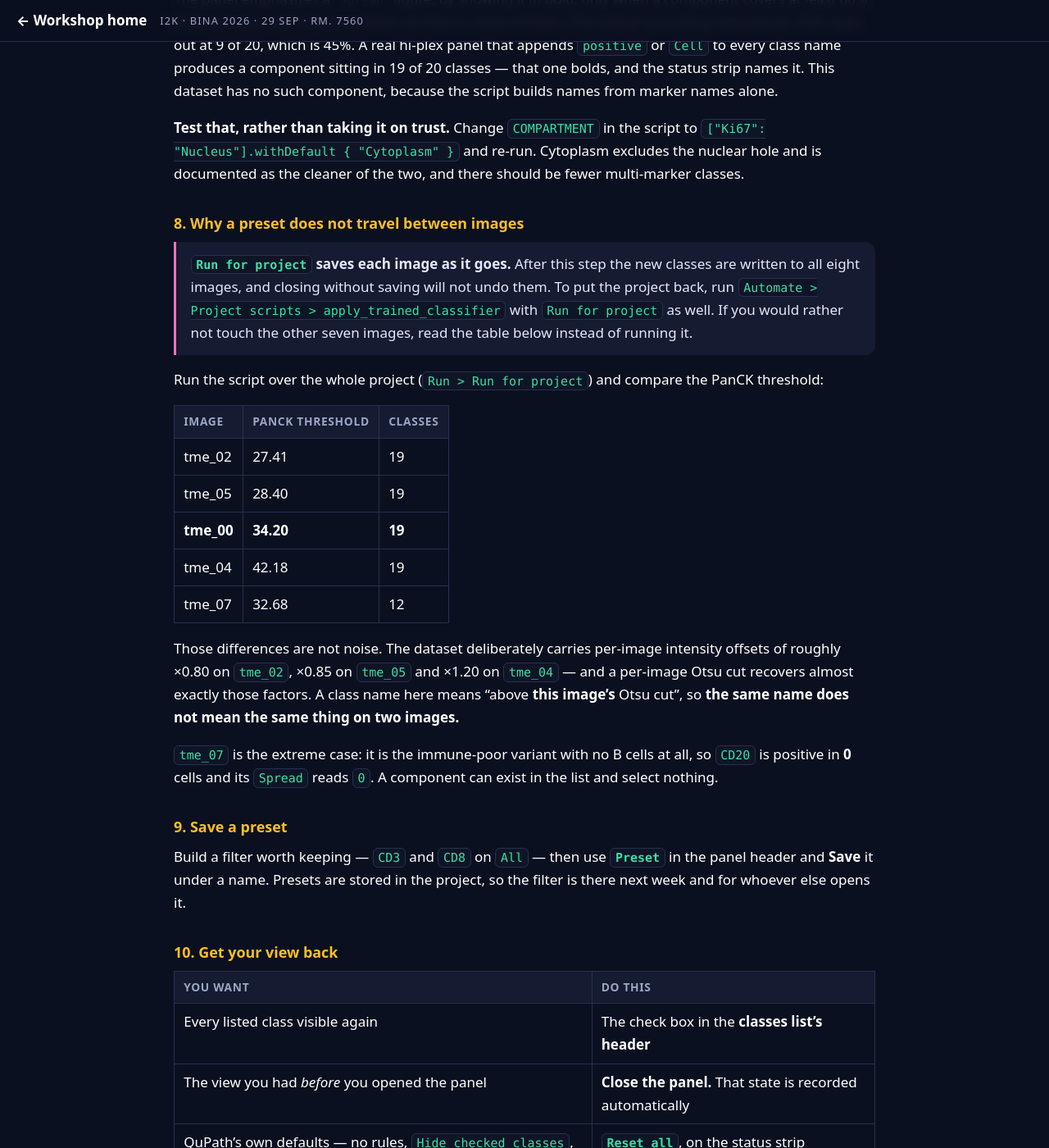
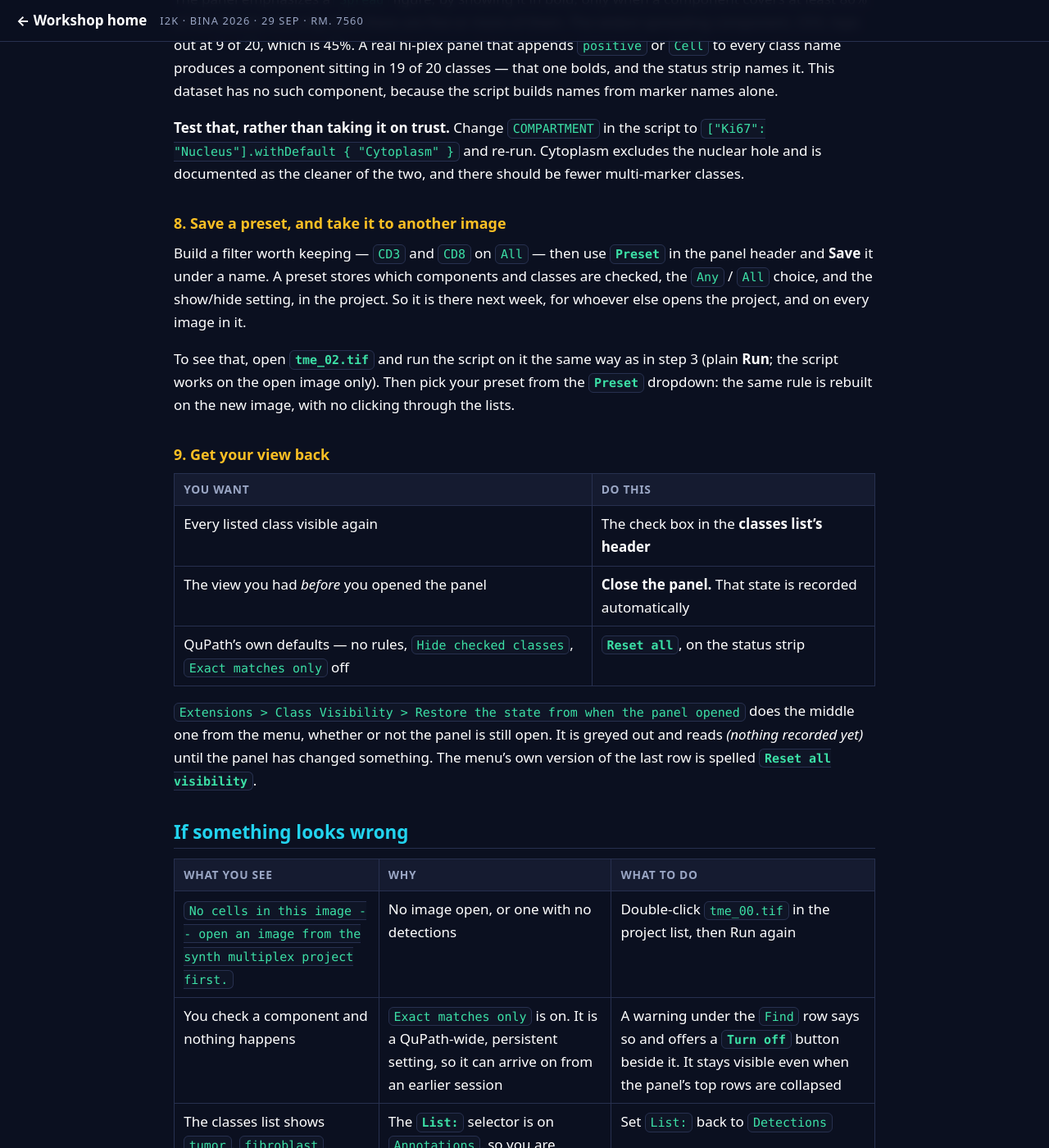
Before and after one commit to MichaelSNelson/BINA-I2K-2026-QuPath-Extensions, a Jekyll site: the page built from docs/14-class-visibility.md, in a window 1280 px wide and 1400 px high, scrolled down 8704 px. Shown: the whole window at 82% size. Built offline with Jekyll 4.4.1, drawn with Linux system fonts in a browser that asks for light colours; some of the changed text lies outside the part shown.

Commit message:
Guide 14: drop the per-image threshold step; presets travel between images
Step 8 argued from the script's per-image thresholds that a preset should
not be trusted across images. Presets store components, classes, Any/All
and the show/hide setting in the project and rebuild by name on any
image, so the step now saves one on tme_00 and applies it on tme_02.
Run-for-project warning and threshold table removed with it.

Claude-Session: https://claude.ai/code/session_01KwiACUr5MacuDvqp74c96o

```diff
--- a/docs/14-class-visibility.md
+++ b/docs/14-class-visibility.md
@@ -75,7 +75,7 @@ for the built-in class list. The walkthrough therefore starts by **changing the
 data** — one script labels every cell by the markers it is actually positive for.
 
 Every number below is from **`tme_00.tif`** and was produced by the run this guide describes.
-On another image they differ, and step 8 is about why.
+On another image the numbers differ.
 
 ### 1. Get the data
 
@@ -134,8 +134,7 @@ walkthroughs need is lost.
 **To get the six type classes back:** `Automate > Project scripts > apply_trained_classifier`,
 then **Run**. For the deliberately imperfect version used by Classify Object Subset, run
 `classify_with_marker_gate` instead. To discard the change entirely, close the image and answer
-**No** when QuPath asks whether to save changes to `tme_00.tif` — but see the warning in step 8
-first, because `Run for project` saves as it goes and that escape route is then gone.
+**No** when QuPath asks whether to save changes to `tme_00.tif`.
 
 </details>
 
@@ -156,8 +155,8 @@ dilute a nuclear marker.
 >    `CD3: CD20` — a T cell and a B cell at once. The dataset's ground truth is clean by
 >    construction, one lineage marker per cell type, so **every multi-lineage combination here is
 >    an artifact** of the 5 µm cell expansion picking up signal from a neighbor.
-> 2. **Thresholds are computed per image**, over the cells of the open image only. Step 8 is about
->    what that costs you.
+> 2. **Thresholds are computed per image**, over the cells of the open image only, so the same
+>    class name can mean a slightly different cut on another image.
 > 3. **The data are synthetic and background-free**, which is what makes a plain threshold work at
 >    all. Real hi-plex data with autofluorescence is not this well behaved.
 
@@ -297,39 +296,18 @@ builds names from marker names alone.
 `["Ki67": "Nucleus"].withDefault { "Cytoplasm" }` and re-run. Cytoplasm excludes the nuclear
 hole and is documented as the cleaner of the two, and there should be fewer multi-marker classes.
 
-### 8. Why a preset does not travel between images
-
-> **`Run for project` saves each image as it goes.** After this step the new classes are written
-> to all eight images, and closing without saving will not undo them. To put the project back, run
-> `Automate > Project scripts > apply_trained_classifier` with `Run for project` as well. If you
-> would rather not touch the other seven images, read the table below instead of running it.
-
-Run the script over the whole project (`Run > Run for project`) and compare the PanCK threshold:
-
-| Image | PanCK threshold | Classes |
-|---|---|---|
-| tme_02 | 27.41 | 19 |
-| tme_05 | 28.40 | 19 |
-| **tme_00** | **34.20** | **19** |
-| tme_04 | 42.18 | 19 |
-| tme_07 | 32.68 | 12 |
-
-Those differences are not noise. The dataset deliberately carries per-image intensity offsets of
-roughly ×0.80 on `tme_02`, ×0.85 on `tme_05` and ×1.20 on `tme_04` — and a per-image Otsu cut
-recovers almost exactly those factors. A class name here means "above **this image's** Otsu
-cut", so **the same name does not mean the same thing on two images.**
-
-`tme_07` is the extreme case: it is the immune-poor variant with no B cells at all, so `CD20` is
-positive in **0** cells and its `Spread` reads `0`. A component can exist in the list and select
-nothing.
-
-### 9. Save a preset
+### 8. Save a preset, and take it to another image
 
 Build a filter worth keeping — `CD3` and `CD8` on `All` — then use **`Preset`** in the panel
-header and **Save** it under a name. Presets are stored in the project, so the filter is there
-next week and for whoever else opens it.
+header and **Save** it under a name. A preset stores which components and classes are checked,
+the `Any` / `All` choice, and the show/hide setting, in the project. So it is there next week, for
+whoever else opens the project, and on every image in it.
 
-### 10. Get your view back
+To see that, open **`tme_02.tif`** and run the script on it the same way as in step 3 (plain
+**Run**; the script works on the open image only). Then pick your preset from the **`Preset`**
+dropdown: the same rule is rebuilt on the new image, with no clicking through the lists.
+
+### 9. Get your view back
 
 | You want | Do this |
 |---|---|
```
